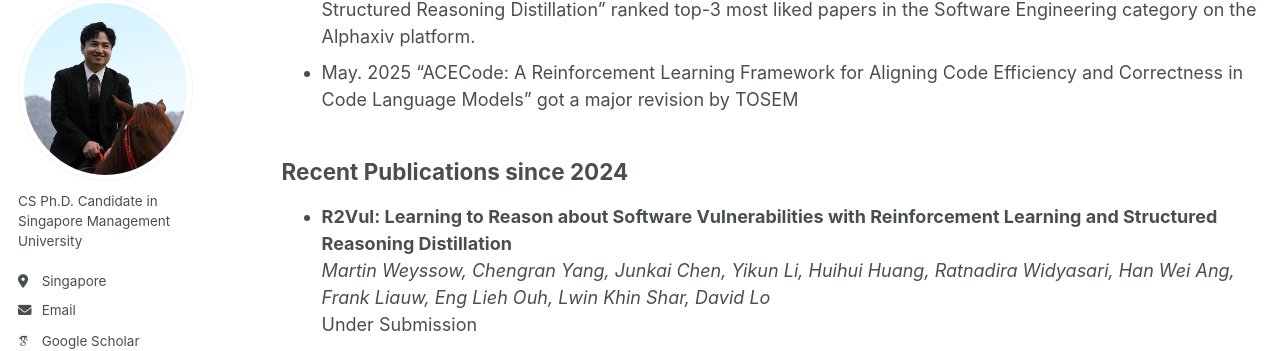
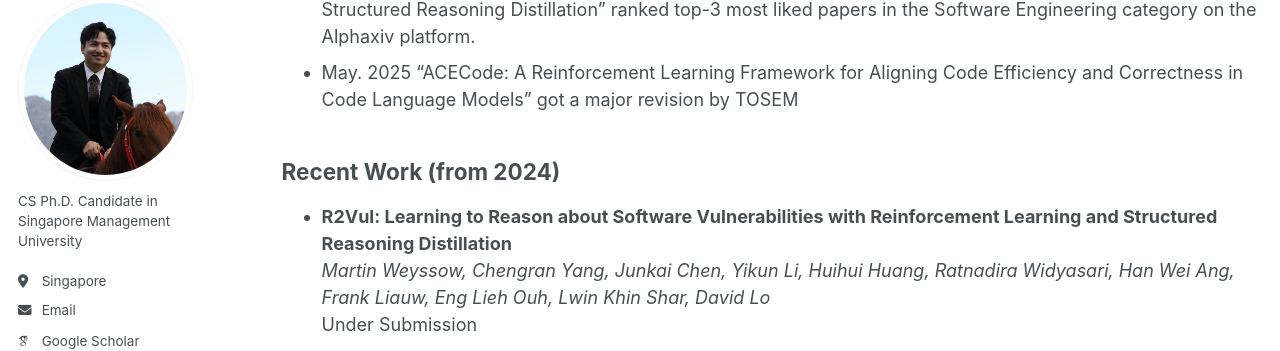
Before and after one commit to chengran-yang/chengran-yang.github.io, a Jekyll site: the page built from _pages/about.md, in a window 1280 px wide and 900 px high, scrolled down 690 px. Shown: the part 102-453 px from the top of the window. Built offline with Jekyll 4.4.1, drawn with Linux system fonts in a browser that asks for light colours; some web fonts are replaced.

Commit message:
FIX TYPO

```diff
--- a/_pages/about.md
+++ b/_pages/about.md
@@ -21,7 +21,7 @@ I have 14 publications in top-tier software engineering venues, e.g., ICSE, ASE,
 + May. 2025 "ACECode: A Reinforcement Learning Framework for Aligning Code Efficiency and Correctness in Code Language Models" got a major revision by TOSEM
 
 
-## Recent Publications since 2024
+## Recent Work (from 2024)
 
 <ul>
   {% assign pubs = site.publications | sort: 'date' | reverse %}
```
